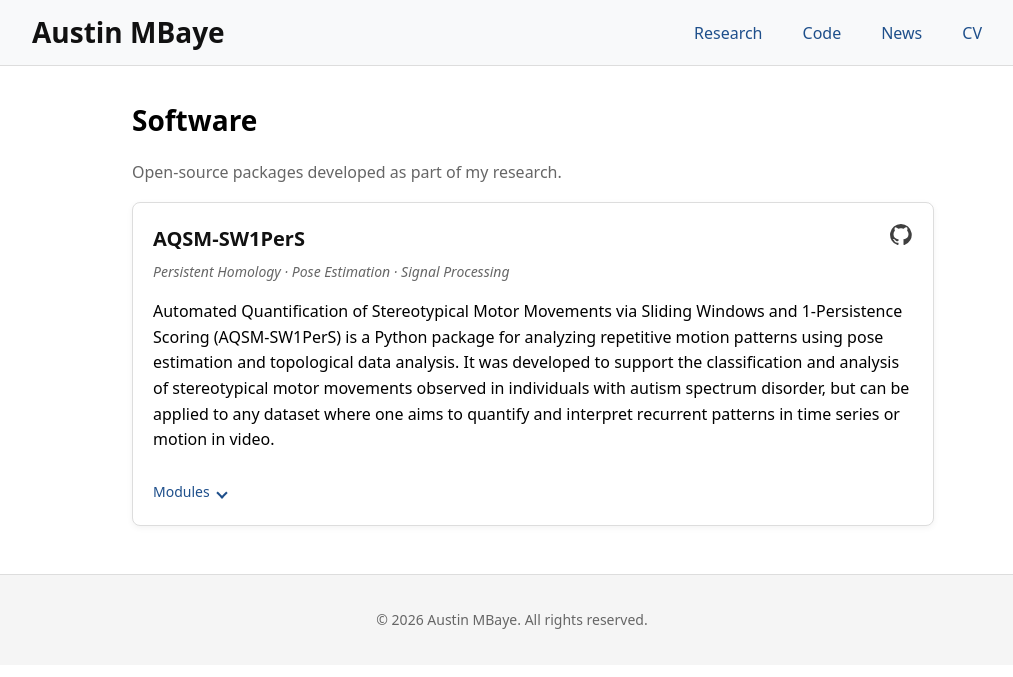
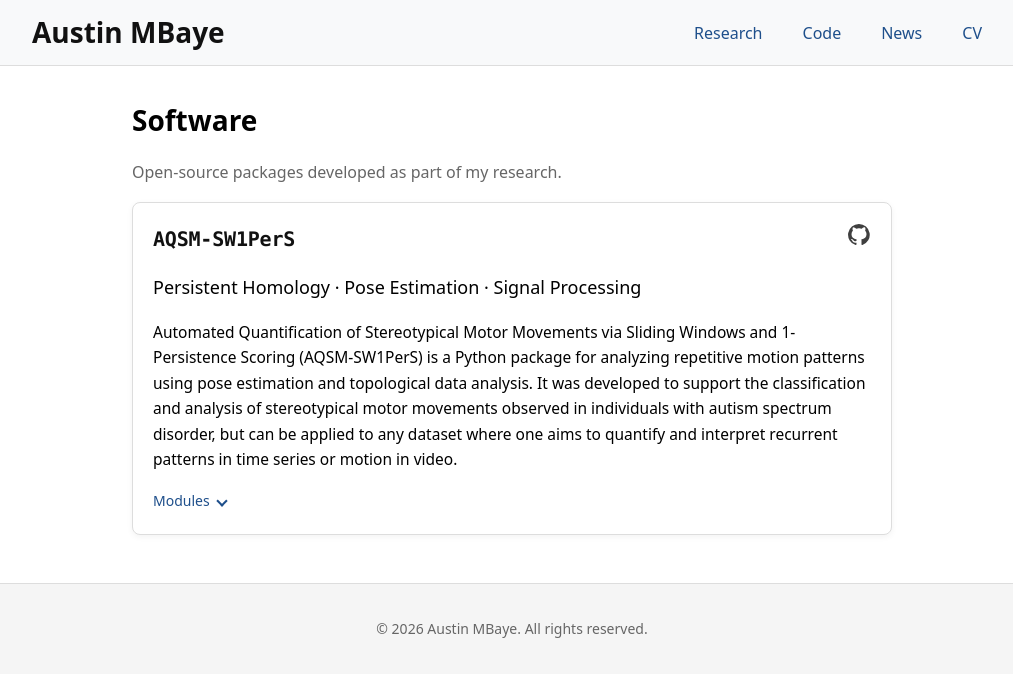
Before and after one commit to ambaye15/ambaye15.github.io, a Jekyll site: the page built from code.html, in a window 1280 px wide. Shown: the top 677 px of the page, without its empty margins (128-1141 px from the left). Built offline with Jekyll 4.4.1, drawn with Linux system fonts in a browser that asks for light colours.

Commit message:
Enhance styles for code sections and links
Added styles for code links, tags, and install snippets. Updated hover effects and adjusted margins for better layout.

```diff
--- a/assets/main.css
+++ b/assets/main.css
@@ -425,6 +425,14 @@
     gap: 10px;
     flex-wrap: wrap;
   }
+  .code-links {
+    list-style: none;
+    padding: 0;
+    margin: 14px 0 0;
+    display: flex;
+    gap: 10px;
+    flex-wrap: wrap;
+  }
 
   .project-links li a {
     display: inline-block;
@@ -435,8 +443,17 @@
     color: #1e4f8b;
     text-decoration: none;
   }
+  .code-links li a {
+    display: inline-block;
+    padding: 5px 12px;
+    border: 1px solid #d6dee8;
+    border-radius: 4px;
+    font-size: 13px;
+    color: #1e4f8b;
+    text-decoration: none;
+  }
   .project-links li a:hover { background: #f0f4fb; text-decoration: none; }
-
+  .code-links li a:hover { background: #f0f4fb; text-decoration: none; }
   /* Shared page header + blurb */
   .section-title { font-size: 28px; margin: 0 0 12px; }
   .section-blurb p { font-size: 16px; line-height: 1.7; }
@@ -469,34 +486,36 @@
 
 /* Code Page */
 
+.code-section { margin: 0 0 48px; }
 
-/* Intro section */
 .code-entry {
-  max-width: 700px;
-  width: 100%;
   background: #fff;
   border: 1px solid #ddd;
   border-radius: 8px;
   padding: 20px;
+  margin: 0 0 20px;
   box-shadow: 0 2px 6px rgba(0,0,0,0.05);
   transition: box-shadow 0.3s ease;
 }
-
-.code-entry:hover {
-  box-shadow: 0 4px 10px rgba(0,0,0,0.1);
-}
+.code-entry:hover { box-shadow: 0 4px 10px rgba(0,0,0,0.1); }
 
 .code-header {
   display: flex;
   justify-content: space-between;
   align-items: center;
+  gap: 12px;
 }
 
 .code-title {
-  font-size: 22px;
+  font-size: 20px;
   font-weight: 600;
+  color: #111;
   margin: 0;
+  font-family: ui-monospace, SFMono-Regular, Menlo, monospace;
+  letter-spacing: -0.01em;
 }
+.code-title a { color: #111; }
+.code-title a:hover { color: #1e4f8b; text-decoration: none; }
 
 .github-icon img {
   width: 24px;
@@ -504,63 +523,52 @@
   opacity: 0.75;
   transition: opacity 0.2s;
 }
-.github-icon:hover img {
-  opacity: 1;
+.github-icon:hover img { opacity: 1; }
+
+/* Tag pills */
+.code-tags {
+  list-style: none;
+  display: flex;
+  flex-wrap: wrap;
+  gap: 6px;
+  padding: 0;
+  margin: 10px 0 12px;
+}
+.code-tags li {
+  font-size: 12px;
+  color: #55647a;
+  background: #f0f4fb;
+  border: 1px solid #e2e8f0;
+  border-radius: 999px;
+  padding: 3px 10px;
 }
 
-.code-tagline {
-  font-size: 14px;
-  color: #666;
-  margin: 6px 0 10px;
-  font-style: italic;
+.code-description { font-size: 15.5px; line-height: 1.65; margin: 0; }
+
+/* Install snippet */
+.code-install {
+  background: #f6f7f9;
+  border: 1px solid #e6e8eb;
+  border-radius: 5px;
+  padding: 9px 13px;
+  margin: 14px 0 0;
+  overflow-x: auto;
+  font-family: ui-monospace, SFMono-Regular, Menlo, monospace;
+  font-size: 13px;
+  color: #333;
 }
+.code-install::before { content: "$ "; color: #999; }
 
-.code-description {
-  font-size: 16px;
-  line-height: 1.6;
-}
-
-.code-expand summary {
-  cursor: pointer;
-  font-weight: 500;
-  margin-top: 12px;
-}
-
-.code-more {
-  margin-top: 10px;
-}
-
-.code-more pre {
-  background: #f5f5f5;
-  padding: 8px 12px;
-  border-radius: 4px;
-  overflow-x: auto;
-  font-family: monospace;
-  font-size: 14px;
-}
-
-.code-more ul {
-  margin-top: 8px;
-  padding-left: 20px;
-}
-
-.code-more li {
-  font-size: 15px;
-}
-
-.code-section { margin: 0 0 48px; }
-
-.code-entry { max-width: none; margin: 0 0 20px; }
-
-.code-header { gap: 12px; }
-.code-title { font-size: 20px; color: #111; }
-
+/* Expandable module list */
+.code-expand { margin-top: 12px; }
 .code-expand summary {
   list-style: none;
   position: relative;
   display: inline-block;
+  cursor: pointer;
   padding-right: 18px;
   font-size: 14px;
+  font-weight: 500;
   color: #1e4f8b;
 }
 .code-expand summary::marker,
@@ -569,7 +577,7 @@
   content: "";
   position: absolute;
   right: 2px;
-  top: 8px;
+  top: 7px;
   width: 6px;
   height: 6px;
   border-right: 2px solid #1e4f8b;
@@ -577,9 +585,13 @@
   transform: rotate(45deg);
   transition: transform 0.2s ease;
 }
-.code-expand[open] summary::after { transform: rotate(-135deg); top: 10px; }
+.code-expand[open] summary::after { transform: rotate(-135deg); top: 9px; }
 
-.code-more p { margin: 12px 0 6px; }
+.code-more { margin-top: 10px; }
+.code-more ul { margin: 0; padding-left: 20px; }
+.code-more li { font-size: 14.5px; line-height: 1.7; color: #444; }
+
+
 
 /* Some things to make it look nice on mobile devices */
 
```
